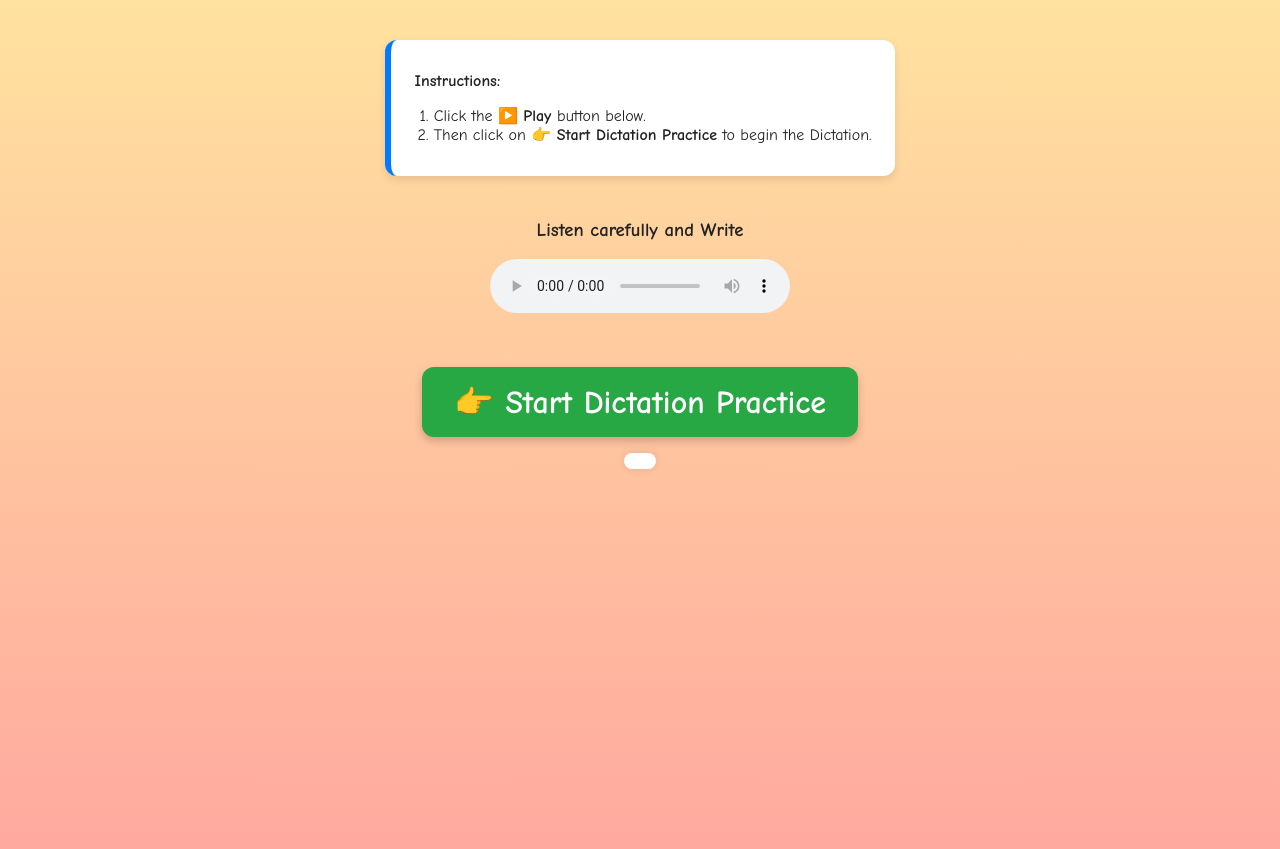
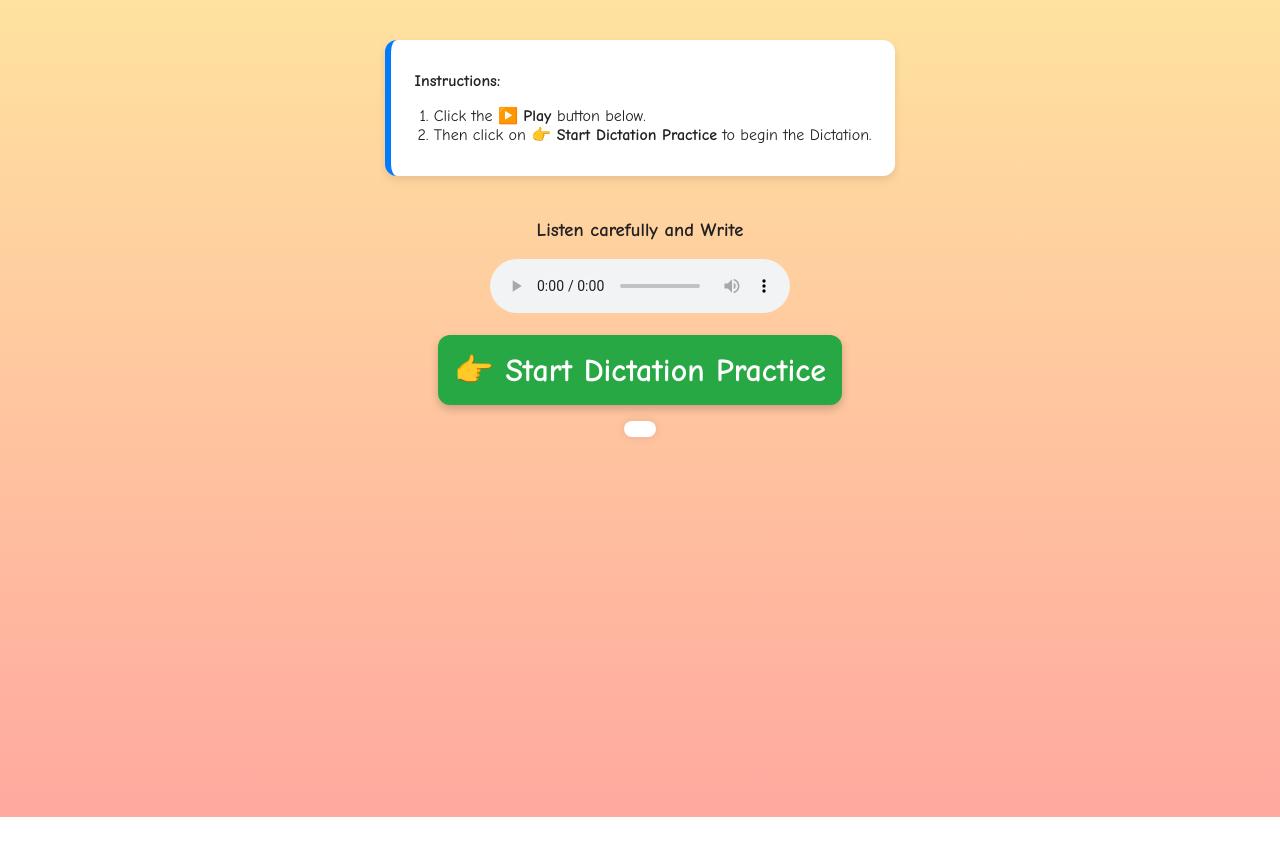
Before and after one commit to OnlineQuiz-BRG/QuizBuz, a plain HTML site: page docs/GrA_dictation.html in a window 1280 px wide. After the commit the page ends 817 px from the top, so only its background shows below. Drawn offline with Linux system fonts and the light colour scheme.

Commit message:
Update GrA_dictation.html

```diff
--- a/docs/GrA_dictation.html
+++ b/docs/GrA_dictation.html
@@ -81,11 +81,11 @@
   <source src="https://onlinequiz-brg.github.io/QuizBuz/audio/S4T15.mp3" type="audio/mpeg">
   Your browser does not support the audio element.
 </audio>
-<div id="header-container" style="margin-top: 2rem;">
+<div id="header-container" style="margin-top: 0rem;">
  <h1 id="header" style="
    background-color: #28a745;
    color: white;
-   padding: 1rem 2rem;
+   padding: 1rem 1rem;
    border-radius: 12px;
    text-align: center;
    cursor: pointer;
```
